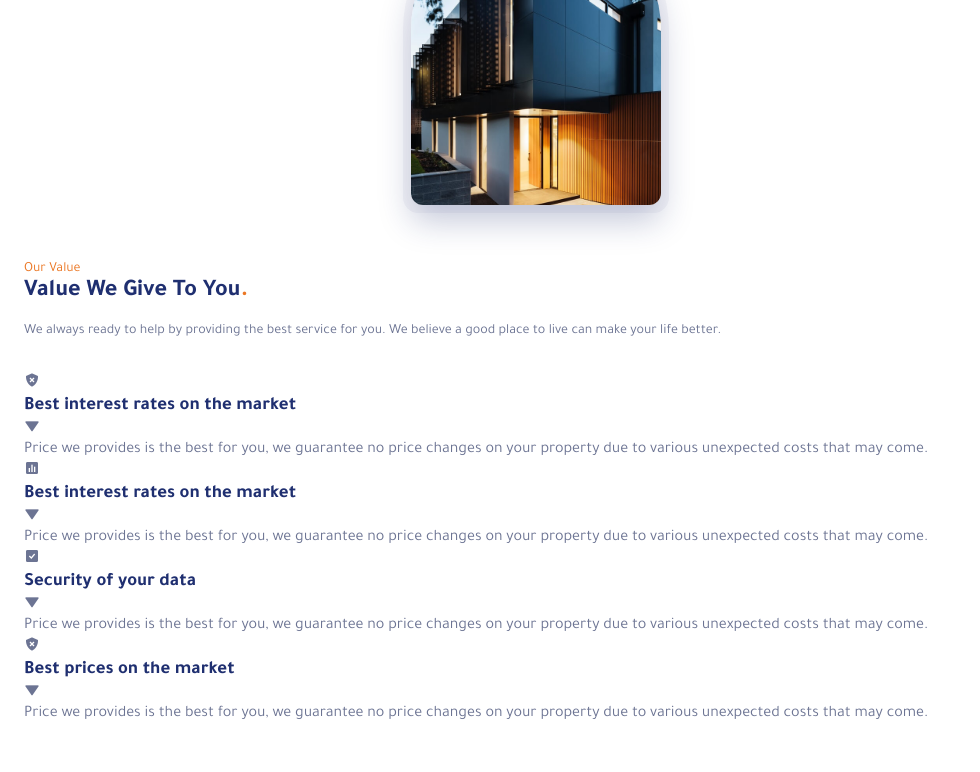
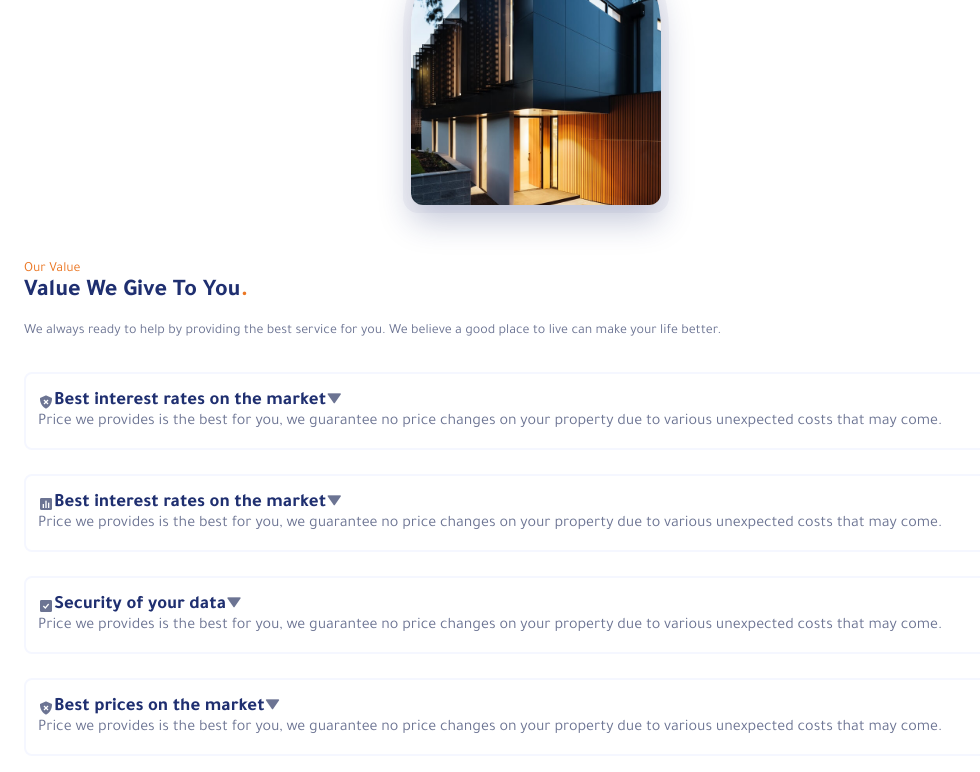
Before and after one commit to mohammedterfa/Realestate-Website-Design, a plain HTML site: page index.html in a window 1280 px wide. Shown: the part 2081-2853 px from the top of the page, without its empty margins (0-980 px from the left). Drawn offline with nearby package versions, Linux system fonts and the light colour scheme.

Commit message:
styles added

```diff
--- a/assets/css/styles.css
+++ b/assets/css/styles.css
@@ -493,6 +493,36 @@ button {
 
 }
 
+.value__accordion{
+  display: grid;
+  row-gap: 1.5rem;
+}
+
+.value__accordion-item{
+  background-color: var(--body-color);
+  border: 2px solid var(--border-color);
+  border-radius:.5rem;
+  padding: 1rem .75rem;
+}
+
+.value__accordion-header{
+  display: flex;
+  align-items: center;
+  cursor: pointer;
+
+}
+
+.value__accordion-icon{
+  background-color: var(--first-color-lighten);
+  padding: 5px;
+  border-radius: .25rem;
+  font-size: 18px;
+  color: var(--first-color);
+  margin-left: .75rem;
+  transition: .3s;
+
+}
+
 
 
 /*Rotate icon and add shadows*/
```
